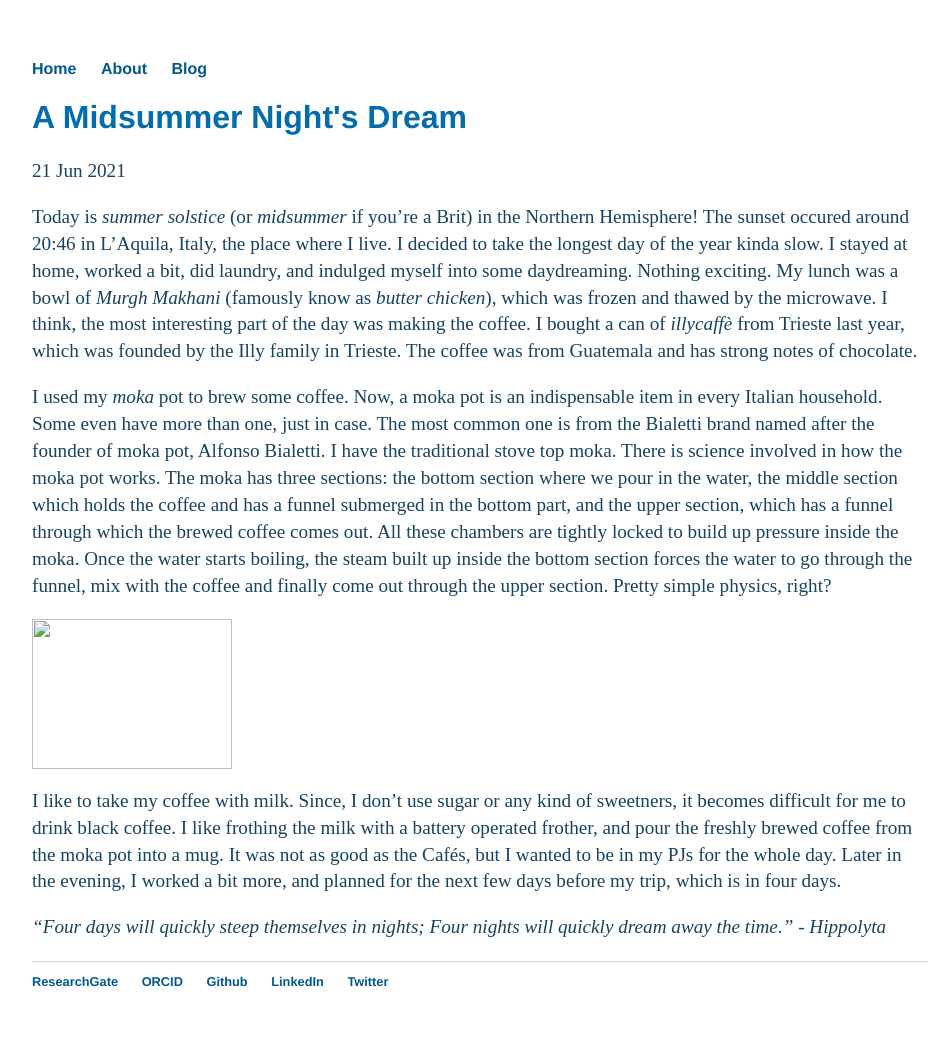
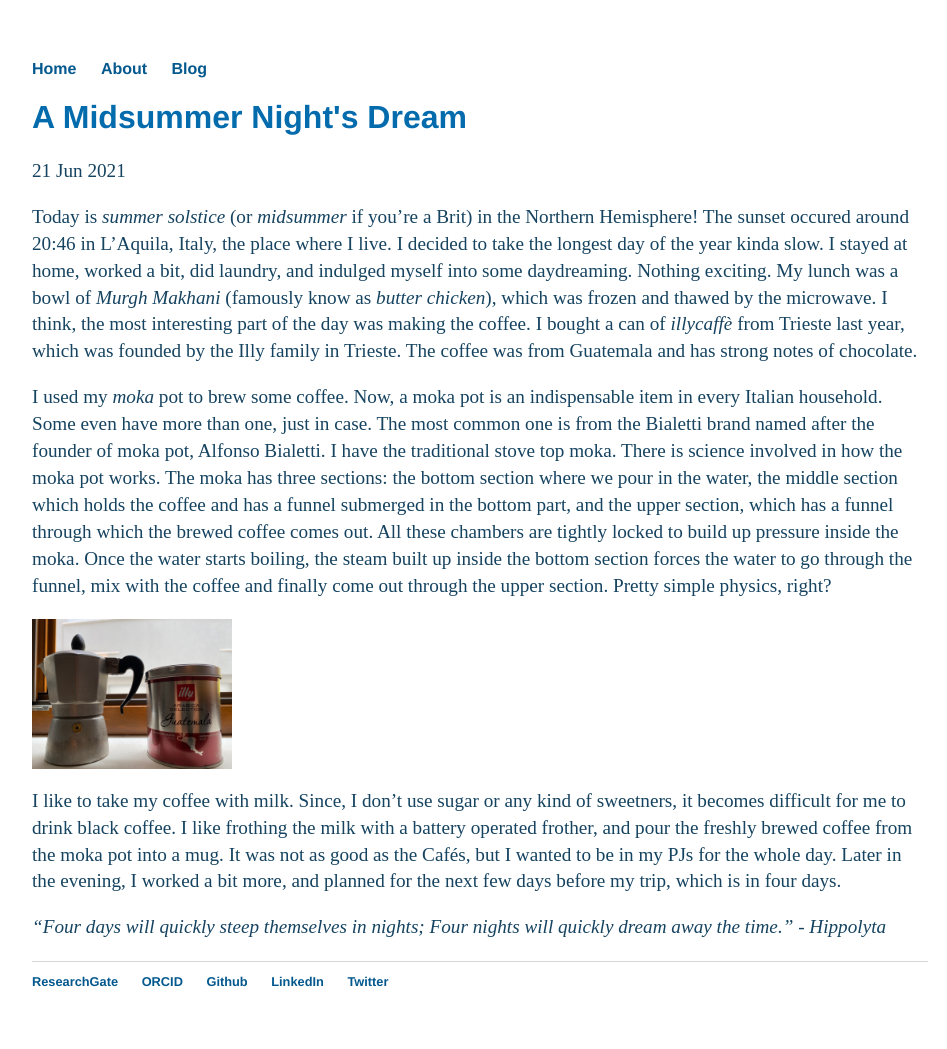
Before and after one commit to debashmitap/debashmitap.github.io, a Jekyll site: the page built from _posts/2021-06-21-First-Post.md, in a window 1280 px wide. Shown: the whole page, without its empty margins (160-1107 px from the left). Built offline with Jekyll 4.4.1, drawn with Linux system fonts in a browser that asks for light colours.

Commit message:
Update 2021-06-21-First-Post.md

```diff
--- a/_posts/2021-06-21-First-Post.md
+++ b/_posts/2021-06-21-First-Post.md
@@ -9,7 +9,7 @@ I decided to take the longest day of the year kinda slow. I stayed at home, work
 
 I used my *moka* pot to brew some coffee. Now, a moka pot is an indispensable item in every Italian household. Some even have more than one, just in case. The most common one is from the Bialetti brand named after the founder of moka pot, Alfonso Bialetti. I have the traditional stove top moka. There is science involved in how the moka pot works. The moka has three sections: the bottom section where we pour in the water, the middle section which holds the coffee and has a funnel submerged in the bottom part, and the upper section, which has a funnel through which the brewed coffee comes out. All these chambers are tightly locked to build up pressure inside the moka. Once the water starts boiling, the steam built up inside the bottom section forces the water to go through the funnel, mix with the coffee and finally come out through the upper section. Pretty simple physics, right?
 
-<img src="../images/Moka.jpg" width="200" height="150"/>
+<img src="https://debashmitap.github.io/images/Moka.jpg" width="200" height="150"/>
 
 
 I like to take my coffee with milk. Since, I don't use sugar or any kind of sweetners, it becomes difficult for me to drink black coffee. I like frothing the milk with a battery operated frother, and pour the freshly brewed coffee from the moka pot into a mug. It was not as good as the Cafés, but I wanted to be in my PJs for the whole day. Later in the evening, I worked a bit more, and planned for the next few days before my trip, which is in four days.
```
